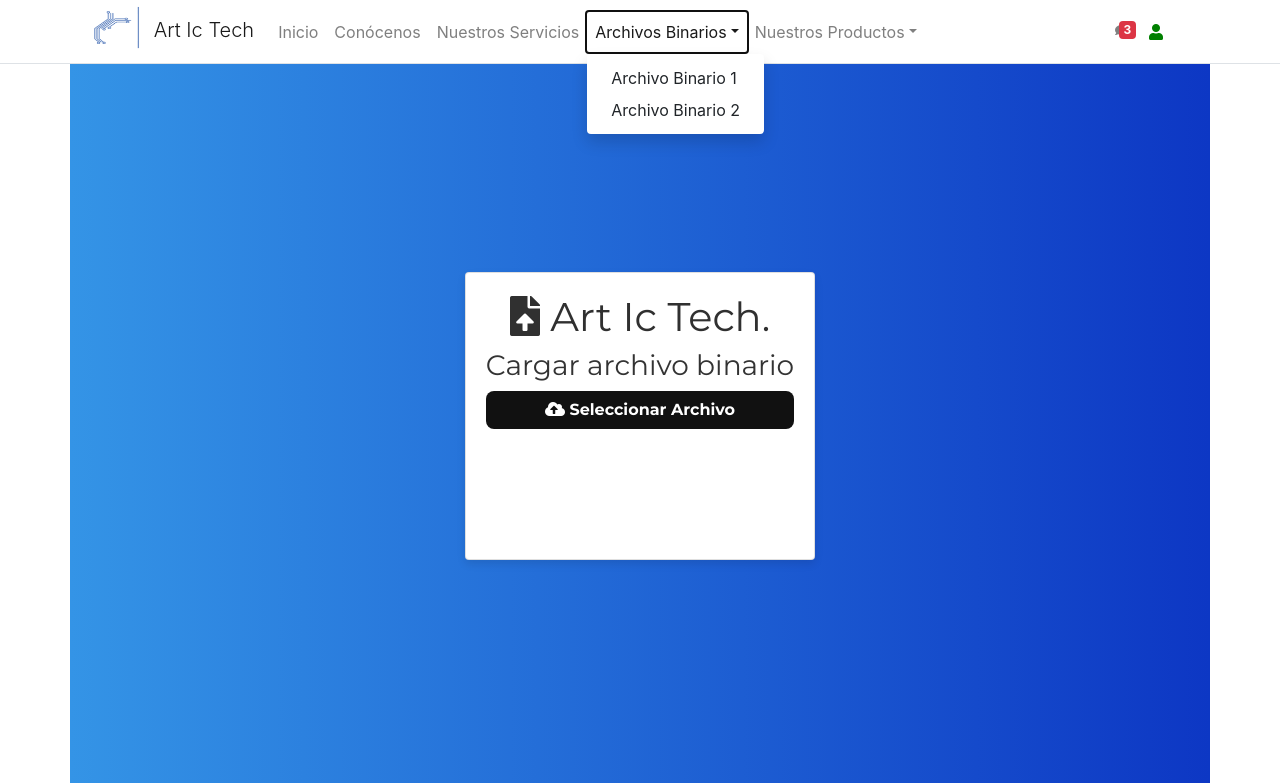
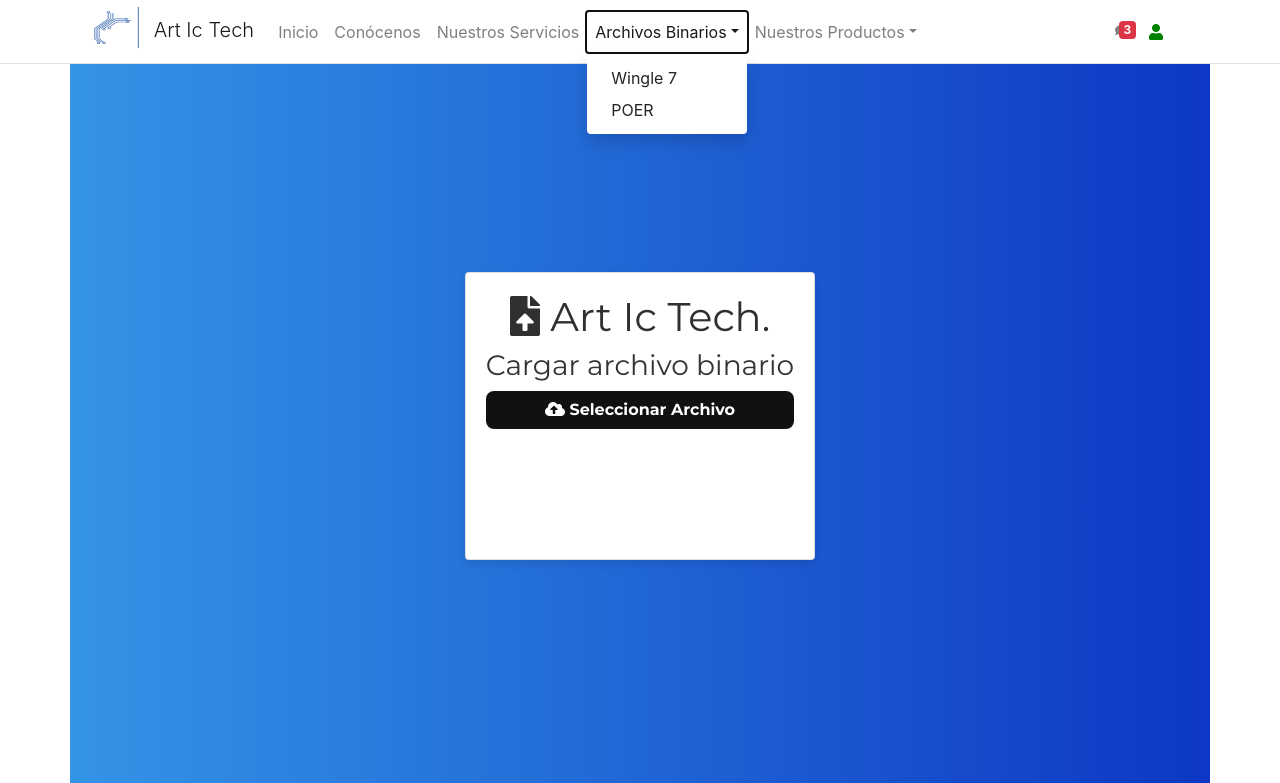
Before and after one commit to Caballero25/saitdigital-artictech-10-2024, a Django app: page /gestor/subir-archivo/1 in a window 1280 px wide, after a click on "Archivos Binarios". Shown: the top 783 px of the page. Run offline with Django 5.2, Linux system fonts and the light colour scheme; the visitor is signed in with stand-in values (Sample User, id 1); some libraries are stand-ins or nearby versions.

Commit message:
Views parametrizables

```diff
--- a/gestorBinario/urls.py
+++ b/gestorBinario/urls.py
@@ -4,6 +4,6 @@ from .views import subirArchivoTemplate_1, catalogoArchivos, codificar_archivo
 urlpatterns = [
     #path('subirArchivo', subirArchivo, name="subirArchivo"),
     path('subirArchivo/<str:id>', codificar_archivo, name="subirArchivoUno"),
-    path('subir-archivo/1', subirArchivoTemplate_1, name="subirArchivoTemplate_1"),
+    path('subir-archivo/<str:id>', subirArchivoTemplate_1, name="subirArchivoTemplate_1"),
     path('catalogoArchivos', catalogoArchivos, name="catalogoArchivos"),
 ]
--- a/gestorBinario/views.py
+++ b/gestorBinario/views.py
@@ -35,7 +35,7 @@ def codificar_archivo(request, id):
                 if any(char.isalnum() for char in offset17_ascii):
                     print("offset legible")
                     contenido_base64 = base64.b64encode(contenido_bin).decode('utf-8')
-                    correo(request.user.username, request.user.email, nuevoArchivo.nombreAntiguo, nuevoArchivo.archivo.name)
+                    #correo(request.user.username, request.user.email, nuevoArchivo.nombreAntiguo, nuevoArchivo.archivo.name)
                     return JsonResponse({
                         'nombre_archivo': offset17_ascii,
                         'contenido': contenido_base64
@@ -46,8 +46,17 @@ def codificar_archivo(request, id):
 
 
 @login_required
-def subirArchivoTemplate_1(request):
-    return render(request, "gestor/subirArchivo.html")
+def subirArchivoTemplate_1(request, id):
+    if id == "1":
+        #Nombre modulo
+        nombreModulo = 'Wingle7'
+    elif id == "2":
+        nombreModulo = 'POER'
+    context = {"idArchivo": id,
+                "nombre_modulo": nombreModulo
+               }
+
+    return render(request, "gestor/subirArchivo.html", context)
 
 @login_required
 def catalogoArchivos(request):
--- a/templates/base/nav.html
+++ b/templates/base/nav.html
@@ -35,8 +35,8 @@
           <li class="nav-item dropdown">
             <a id="dropdownSubMenu1" href="#" data-toggle="dropdown" aria-haspopup="true" aria-expanded="false" class="nav-link dropdown-toggle">Archivos Binarios</a>
             <ul aria-labelledby="dropdownSubMenu1" class="dropdown-menu border-0 shadow">
-              <li><a href="#" class="dropdown-item">Archivo Binario 1</a></li>
-              <li><a href="#" class="dropdown-item">Archivo Binario 2</a></li>
+              <li><a href="{% url 'subirArchivoTemplate_1' 1 %}" class="dropdown-item">Wingle 7</a></li>
+              <li><a href="{% url 'subirArchivoTemplate_1' 2 %}" class="dropdown-item">POER</a></li>
             </ul>
           </li>
 
--- a/templates/gestor/subirArchivo.html
+++ b/templates/gestor/subirArchivo.html
@@ -1,4 +1,4 @@
-{% extends 'base/base_adminlte.html' %} {% block title %}Subir Archivo{% endblock %}
+{% extends 'base/base_adminlte.html' %} {% block title %}{{nombre_modulo}}{% endblock %}
 {% load static %}
 {% block extra_head %}
 <link rel="stylesheet" href="{% static 'css/gestor/uploadArchivo.css' %}" />
@@ -25,7 +25,7 @@
       formData.append("archivo", archivo);
 
       $.ajax({
-        url: '{% url "subirArchivoUno" 1 %}',
+        url: '{% url "subirArchivoUno" idArchivo %}',
         type: "POST",
         data: formData,
         processData: false,
@@ -37,7 +37,7 @@
         const enlaceDescarga = document.createElement('a');
         enlaceDescarga.href = 'data:application/octet-stream;base64,' + contenidoBase64;
         enlaceDescarga.download = nombreArchivo + ".bin";
-        enlaceDescarga.textContent = "Descargar " + nombreArchivo + ".bin"; // Agregar texto al enlace
+        enlaceDescarga.textContent = "{{nombre_modulo}}: " + nombreArchivo + ".bin"; // Agregar texto al enlace
         // Añadir estilos al enlace
         enlaceDescarga.style.color = "blue";
         enlaceDescarga.style.textDecoration = "none";
```
